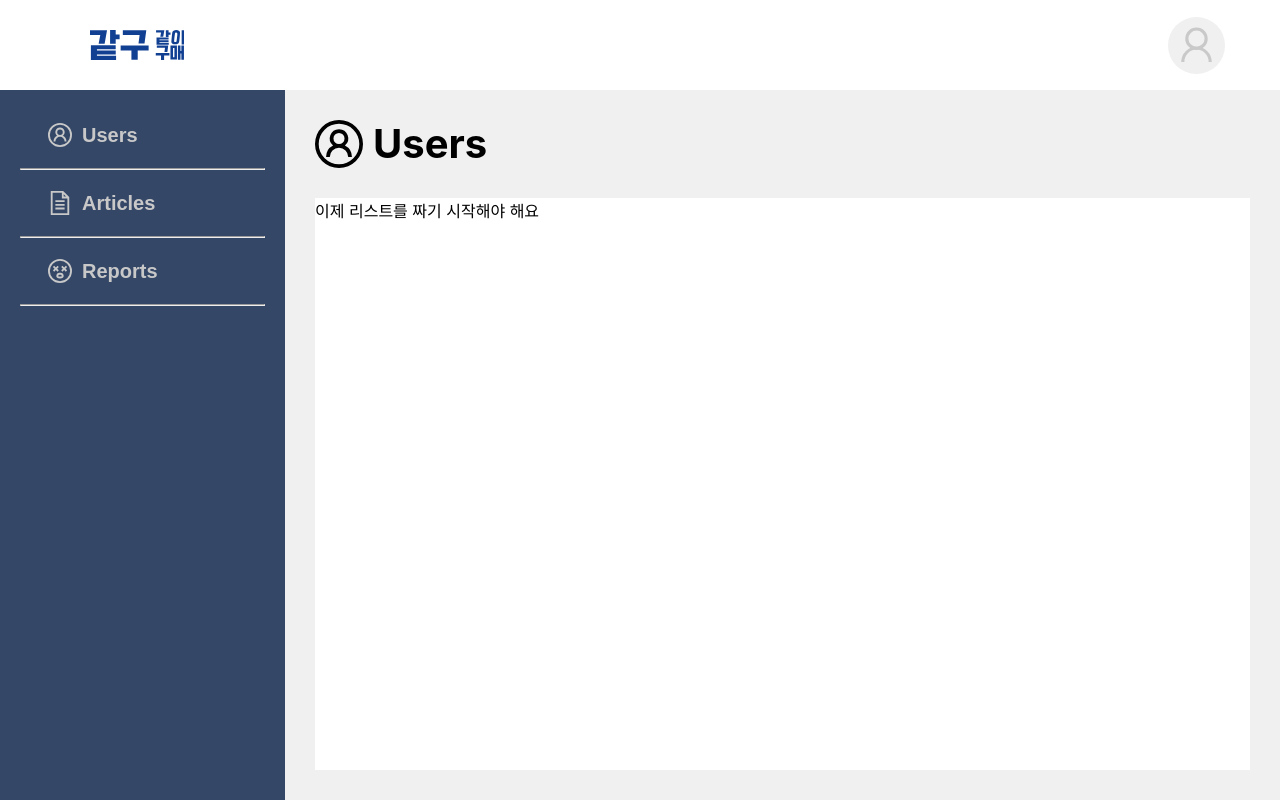
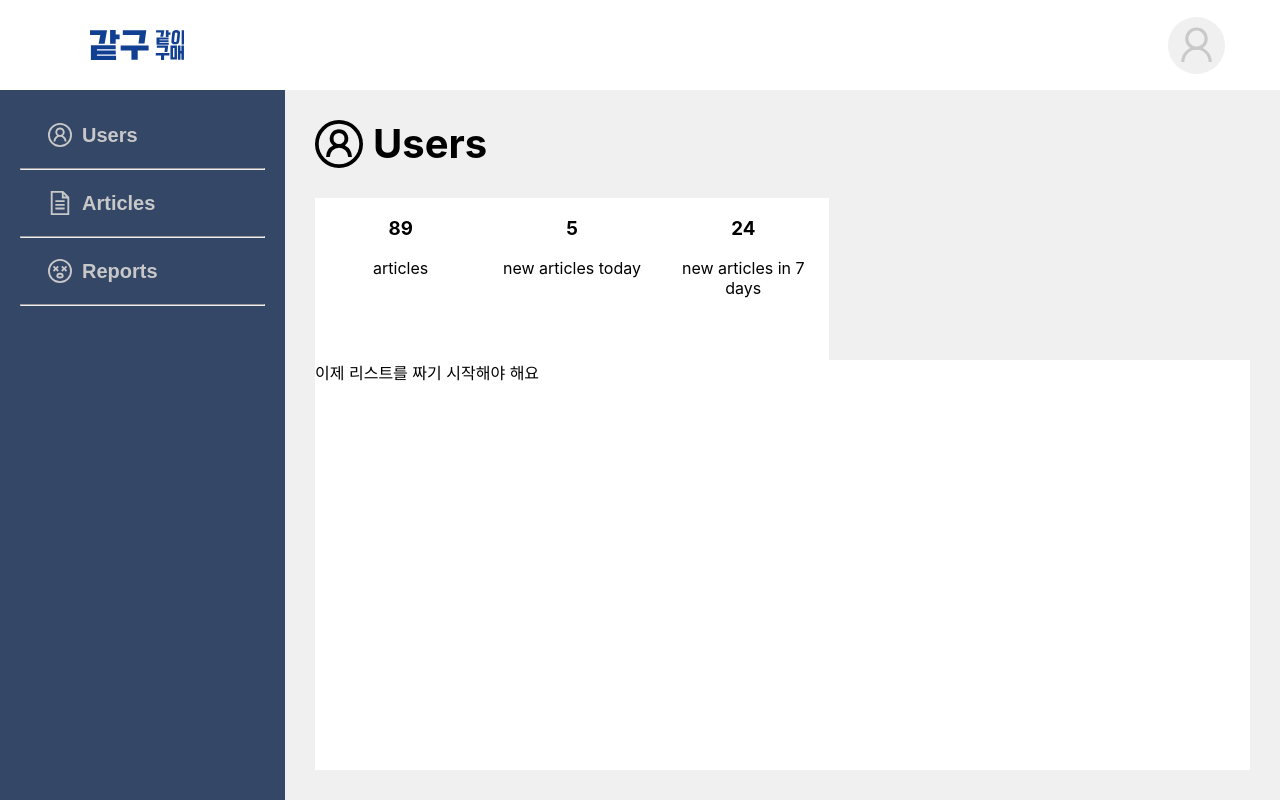
Before and after one commit to wafflestudio/gatgu-adminpage, a React (Create React App) app: page /users in a window 1280 px wide. Built offline with nearby package versions, Linux system fonts and the light colour scheme.

Commit message:
page abstraction

```diff
--- /dev/null
+++ b/src/Components/Common/PageAbstract/PageAbstract.scss
@@ -0,0 +1,17 @@
+@import 'styles/colors';
+
+div.pageAbstract-wrapper {
+  width: 100%;
+  height: 100%;
+  display: flex;
+  justify-content: space-around;
+  background-color: $white;
+  div.pageAbstractElement-wrapper {
+    text-align: center;
+    width: 150px;
+    p {
+    }
+    h1 {
+    }
+  }
+}
--- /dev/null
+++ b/src/Components/Common/PageAbstract/index.js
@@ -0,0 +1,16 @@
+import './PageAbstract.scss';
+
+const PageAbstract = ({ list }) => {
+  return (
+    <div className="pageAbstract-wrapper">
+      {list.map((item, i) => (
+        <div key={i} className="pageAbstractElement-wrapper">
+          <h1>{item.content}</h1>
+          <p>{item.title}</p>
+        </div>
+      ))}
+    </div>
+  );
+};
+
+export default PageAbstract;
--- a/src/Components/Common/PageHeader/PageHeader.scss
+++ b/src/Components/Common/PageHeader/PageHeader.scss
@@ -1,4 +1,6 @@
-header.userspage-wrapper {
+@import 'styles/colors';
+
+header.pageheader-wrapper {
   display: flex;
   align-items: center;
   height: 48px;
@@ -9,7 +11,7 @@ header.userspage-wrapper {
     height: 48px;
     margin-right: 10px;
     path {
-      fill: black;
+      fill: $black;
     }
   }
   h1 {
--- a/src/Components/Common/PageHeader/index.js
+++ b/src/Components/Common/PageHeader/index.js
@@ -2,7 +2,7 @@ import './PageHeader.scss';
 
 const PageHeader = ({ icon, content }) => {
   return (
-    <header className="userspage-wrapper">
+    <header className="pageheader-wrapper">
       {icon}
       <h1>{content}</h1>
     </header>
--- a/src/Components/PageComponents/UsersPage/UsersPage.scss
+++ b/src/Components/PageComponents/UsersPage/UsersPage.scss
@@ -1,13 +1,8 @@
-@import 'styles/colors';
-
-header.userspage-wrapper {
-  fill: $black;
-  width: 100%;
-  svg {
-    width: 48px;
-    height: 48px;
-    path {
-      color: $black;
-    }
+section.users-dashboard {
+  width: 514px;
+  height: 162px;
+  div.users-page-abstract-wrapper {
+    width: 514px;
+    height: 162px;
   }
 }
--- a/src/Components/PageComponents/UsersPage/index.js
+++ b/src/Components/PageComponents/UsersPage/index.js
@@ -1,12 +1,23 @@
 import { Puser } from 'assets';
 import ListDisplay from 'components/Common/ListDisplay';
+import PageAbstract from 'components/Common/PageAbstract';
 import PageHeader from 'components/Common/PageHeader';
 import './UsersPage.scss';
 
 const UsersPage = () => {
+  const dummyList = [
+    { title: 'articles', content: '89' },
+    { title: 'new articles today', content: '5' },
+    { title: 'new articles in 7 days', content: '24' },
+  ];
   return (
     <>
       <PageHeader icon={<Puser />} content="Users" />
+      <section className="users-dashboard">
+        <div className="users-page-abstract-wrapper">
+          <PageAbstract list={dummyList} />
+        </div>
+      </section>
       <ListDisplay />
     </>
   );
```
